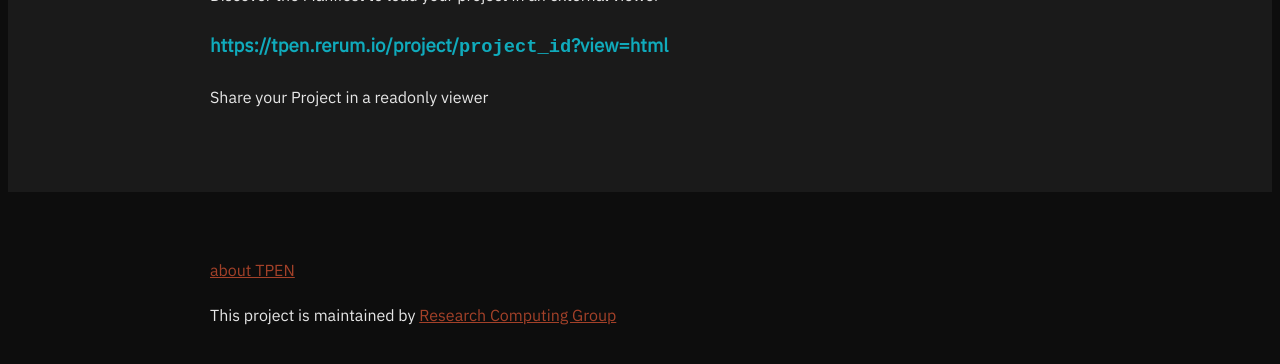
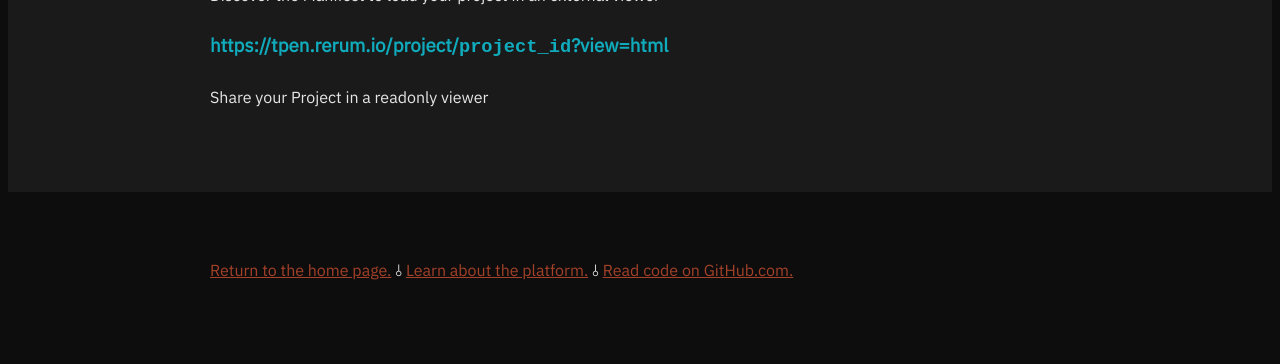
Before and after one commit to CenterForDigitalHumanities/TPEN3, a Jekyll site: the page built from pages/index.md, in a window 1280 px wide and 900 px high, scrolled down 2114 px. Shown: the top 364 px of the window. Built offline with Jekyll 4.4.1, drawn with Linux system fonts in a browser that asks for light colours.

Commit message:
Update default.html

```diff
--- a/_layouts/default.html
+++ b/_layouts/default.html
@@ -22,25 +22,6 @@
             {% else %}
             <h1><a href="{{ "/" | absolute_url }}">{{ site.title | default: site.github.repository_name }}</a></h1>
             {% endif %}
-
-            <!-- <p>{{ site.description | default: site.github.project_tagline }}</p>
-
-            {% if site.github.is_project_page %}
-            <p class="view"><a href="{{ site.github.repository_url }}">View the Project on GitHub <small>{{
-                        site.github.repository_nwo }}</small></a></p>
-            {% endif %}
-
-            {% if site.github.is_user_page %}
-            <p class="view"><a href="{{ site.github.owner_url }}">View My GitHub Profile</a></p>
-            {% endif %} -->
-
-            {% if site.show_downloads %}
-            <ul class="downloads">
-                <li><a href="{{ site.github.zip_url }}">Download <strong>ZIP File</strong></a></li>
-                <li><a href="{{ site.github.tar_url }}">Download <strong>TAR Ball</strong></a></li>
-                <li><a href="{{ site.github.repository_url }}">View On <strong>GitHub</strong></a></li>
-            </ul>
-            {% endif %}
         </header>
         <section id="content" class="wrapper dark">
 
@@ -48,10 +29,11 @@
 
         </section>
         <footer class="wrapper">
-            <a href="{{ "/about" | absolute_url }}">about TPEN</a>
-            {% if site.github.is_project_page %}
-            <p>This project is maintained by <a href="{{ site.github.owner_url }}">Research Computing Group</a></p>
-            {% endif %}
+            <a href="{{ "/" | absolute_url }}">Return to the home page.</a>
+            &midcir;
+            <a href="{{ "/about" | absolute_url }}">Learn about the platform.</a>
+            &midcir;
+            <a href="https://github.com/CenterForDigitalHumanities/TPEN3">Read code on GitHub.com.</a>
         </footer>
     </div>
     <script src="{{ "/assets/js/scale.fix.js" | relative_url }}"></script>
```
